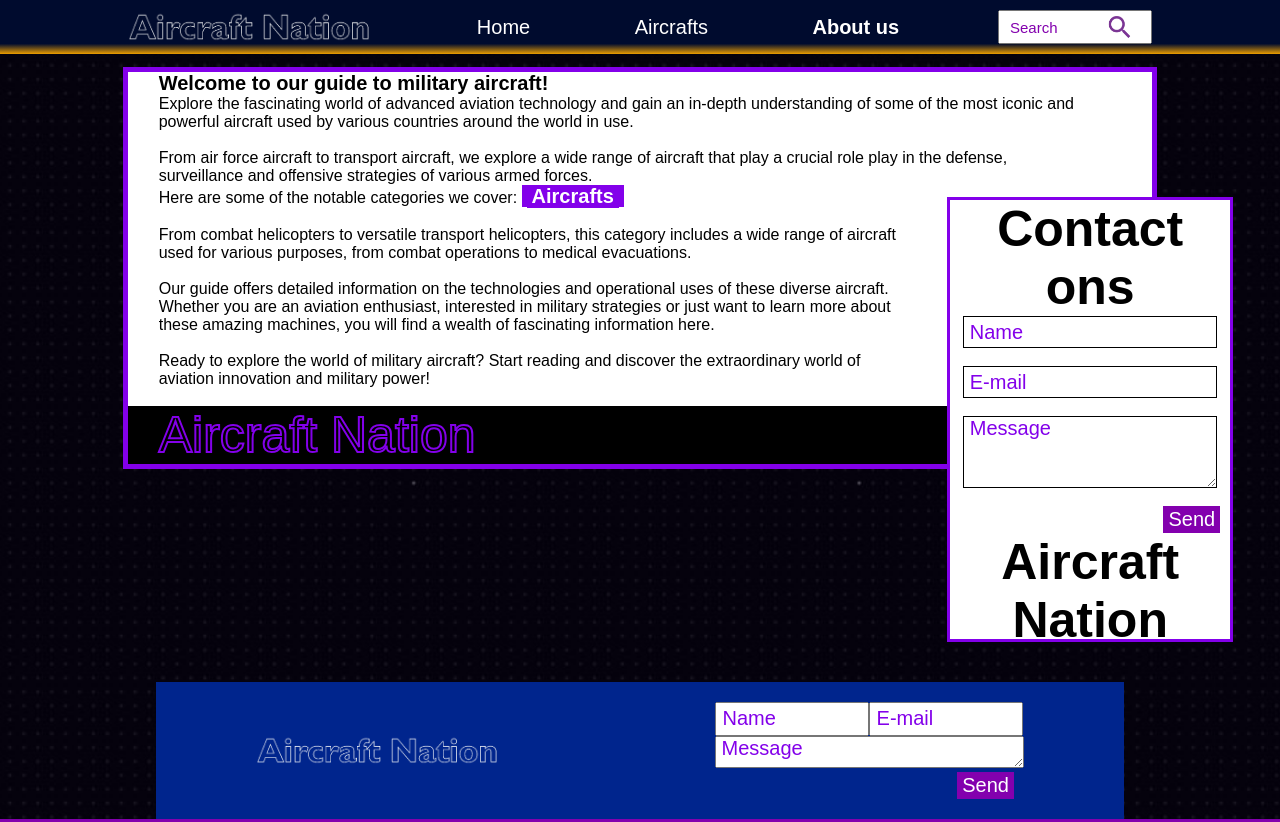
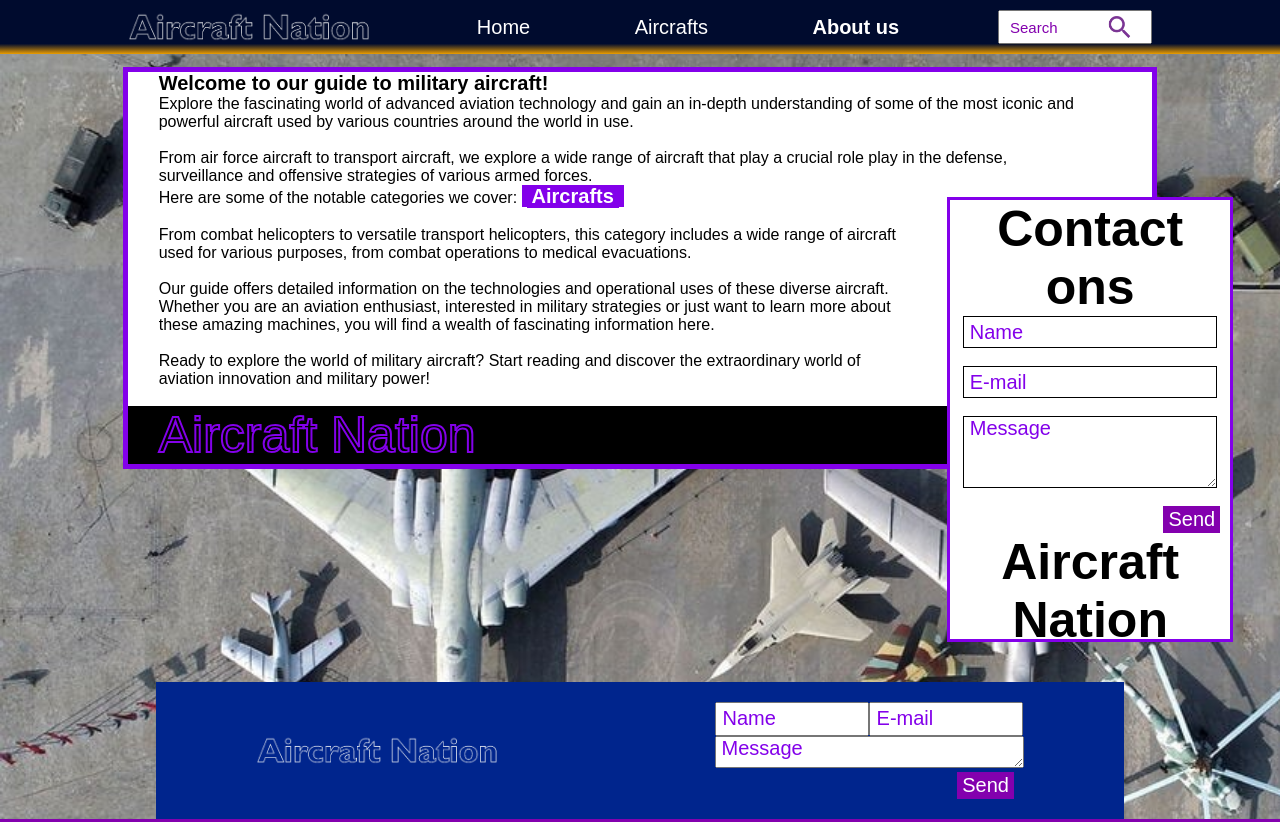
Before and after one commit to JoelLopezMendez/JoelLopezMendez.github.io, a plain HTML site: page AboutUs/aboutUs.html in a window 1280 px wide. Shown: the top 822 px of the page. Drawn offline with Linux system fonts and the light colour scheme; a web font is replaced by a local one.

Commit message:
update bg

```diff
--- a/AboutUs/aboutUs.css
+++ b/AboutUs/aboutUs.css
@@ -1,5 +1,5 @@
 body {
-    background-image: url(/OpenFolder/image/Background.jpg);
+    background-image: url(./image/backgroundcontact.jpg);
     background-size: cover;
 }
 
```
